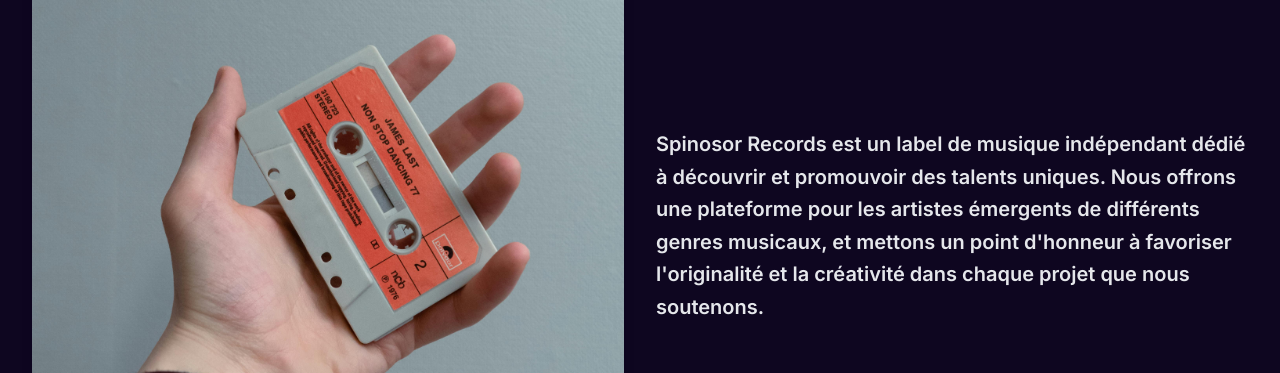
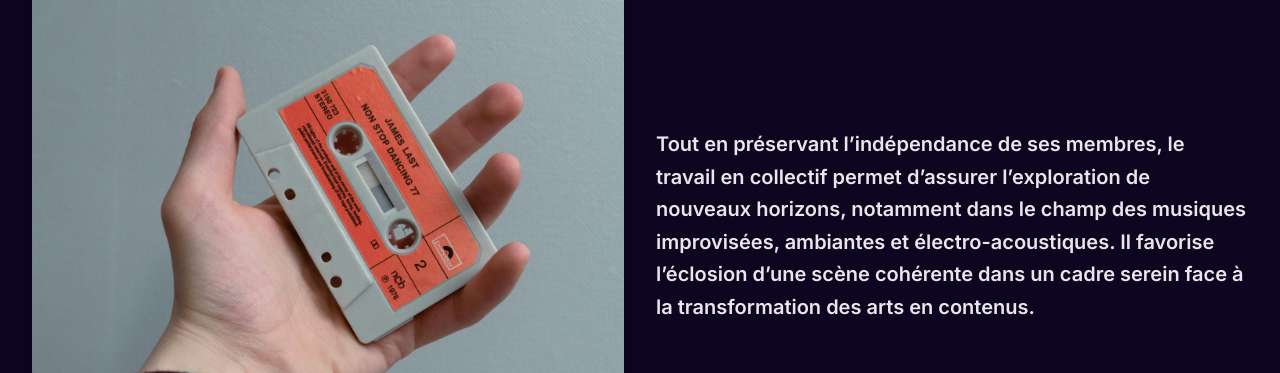
Before and after one commit to Funkysys/spinosor, a Next.js app: page /home/about in a window 1280 px wide. Shown: the part 920-1293 px from the top of the page. Built offline with nearby package versions, Linux system fonts and the light colour scheme; no server answers; a web font is replaced by a local one; what tailwindcss-animated would draw is missing.

Commit message:
upgrade about

```diff
--- a/app/home/about/page.tsx
+++ b/app/home/about/page.tsx
@@ -4,7 +4,11 @@ import Image from "next/image";
 import React from "react";
 
 const AboutPage: React.FC = () => {
-  const description = `Spinosor Records est un label de musique indépendant dédié à découvrir et promouvoir des talents uniques. Nous offrons une plateforme pour les artistes émergents de différents genres musicaux, et mettons un point d'honneur à favoriser l'originalité et la créativité dans chaque projet que nous soutenons.`;
+  const description = [
+    `Spinosor Records est un label de musique indépendant dédié à découvrir et promouvoir des talents uniques. Nous offrons une plateforme pour les artistes émergents de différents genres musicaux, et mettons un point d'honneur à favoriser l'originalité et la créativité dans chaque projet que nous soutenons.`,
+    "Tout en préservant l’indépendance de ses membres, le travail en collectif permet d’assurer l’exploration de nouveaux horizons, notamment dans le champ des musiques improvisées, ambiantes et électro-acoustiques. Il favorise l’éclosion d’une scène cohérente dans un cadre serein face à la transformation des arts en contenus.",
+    "Spinosor Records, c’est chercher la musique de demain avec les savoir-faire d’hier ; privilégier l’humain et l’authenticité, avec un usage restreint des correcteurs et une prohibition de l’IA dans l’intégralité du processus créatif. ",
+  ];
 
   const images = [
     "/assets/images/label_1.jpg",
@@ -29,7 +33,7 @@ const AboutPage: React.FC = () => {
             {/* Texte à gauche/droite en fonction de l'index */}
             <div className="md:w-1/2 p-4">
               <p className="text-xl font-semibold text-gray-200 leading-relaxed">
-                {description}
+                {description[index]}
               </p>
             </div>
 
```
